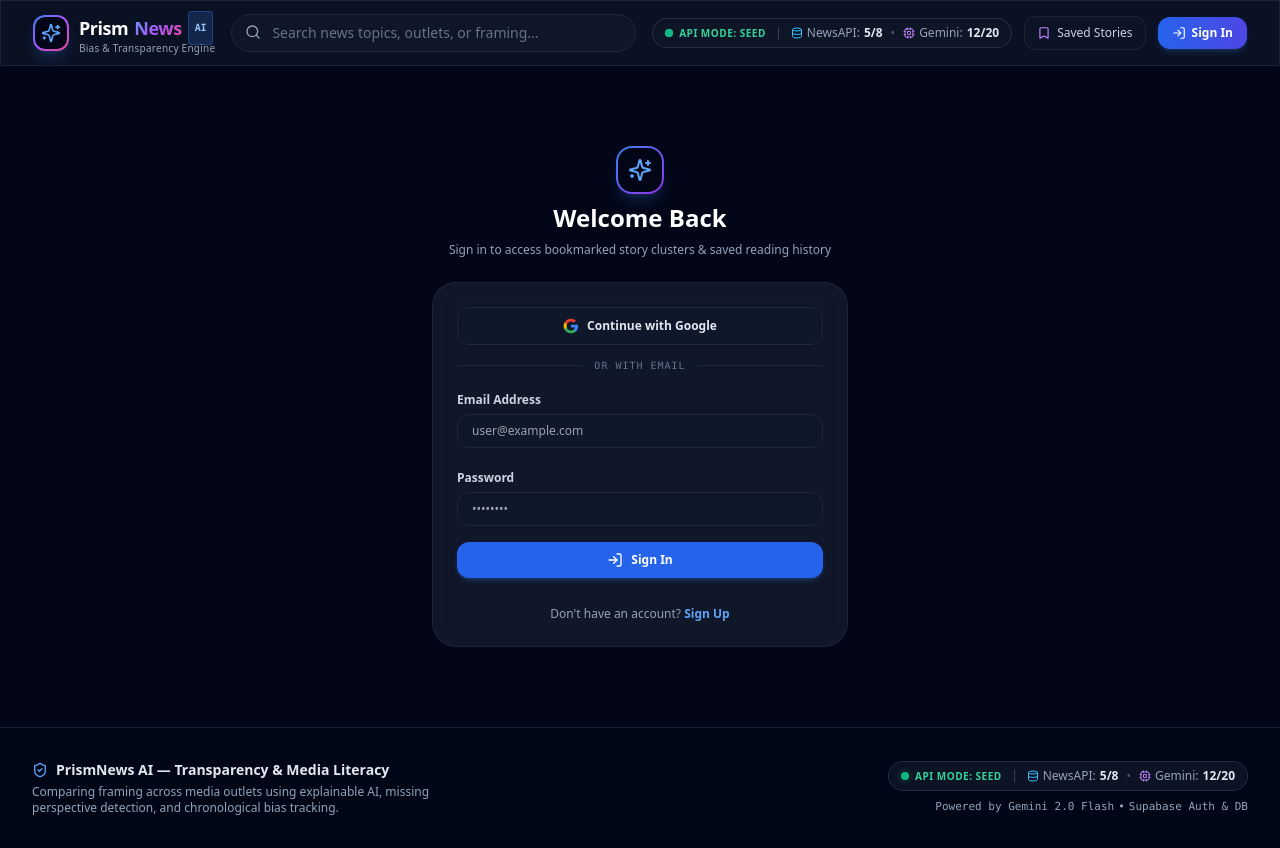
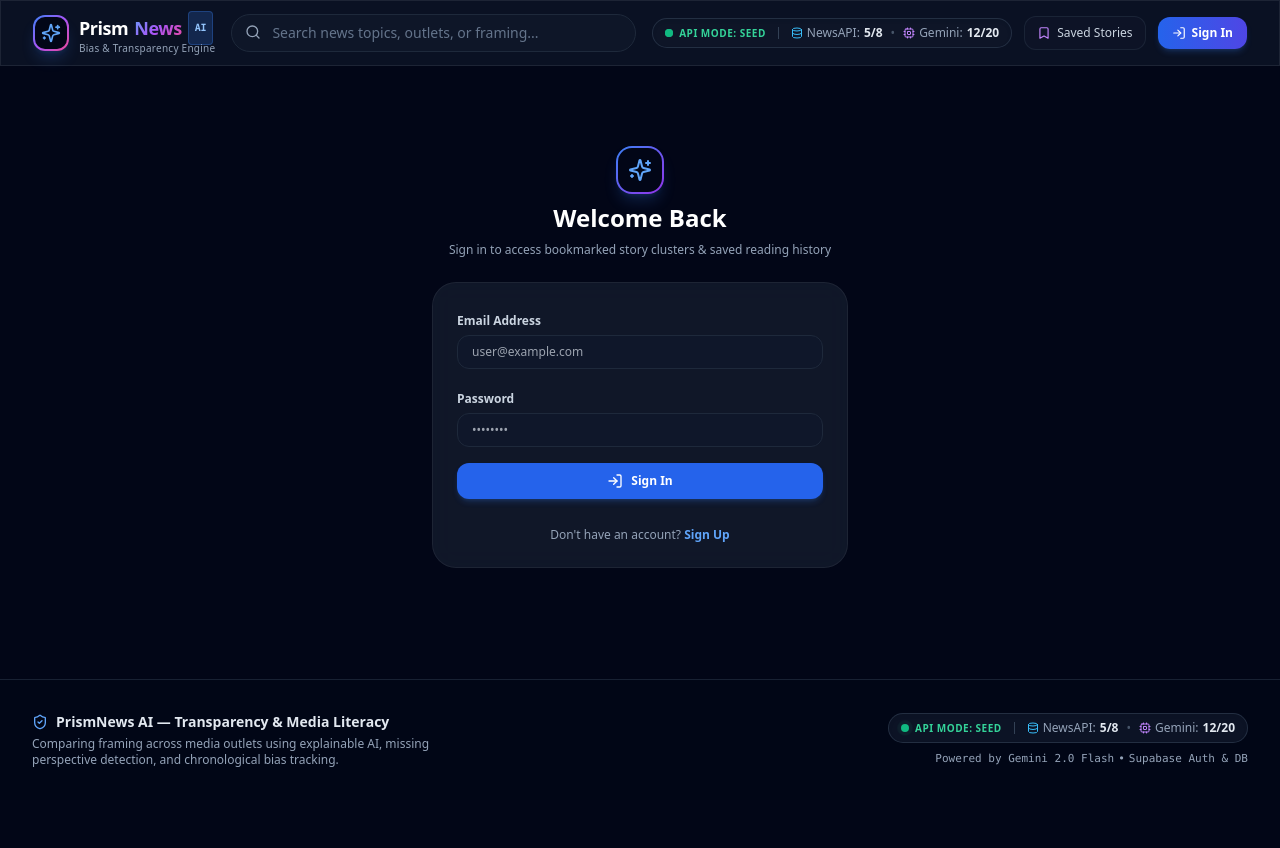
Before and after one commit to mohd-najeeb11/PrismNews_AI, a Next.js app in the folder frontend/: page /login in a window 1280 px wide. After the commit the page ends 800 px from the top, so only its background shows below. Built offline with nearby package versions, Linux system fonts and the light colour scheme; no server answers.

Commit message:
Remove Google login button and simplify auth to email sign-in

```diff
--- a/frontend/app/login/page.tsx
+++ b/frontend/app/login/page.tsx
@@ -35,33 +35,6 @@
     }
   };
 
-  const handleGoogleLogin = async () => {
-    setLoading(true);
-    const userObj = { email: 'user.google@gmail.com', name: 'Google User', is_authenticated: true };
-    if (typeof window !== 'undefined') {
-      localStorage.setItem('prism_user', JSON.stringify(userObj));
-    }
-
-    try {
-      const supabase = createClient();
-      const { error } = await supabase.auth.signInWithOAuth({
-        provider: 'google',
-        options: {
-          redirectTo: `${window.location.origin}/auth/callback`,
-        },
-      });
-      if (error) {
-        router.push('/saved');
-        router.refresh();
-      }
-    } catch (err) {
-      router.push('/saved');
-      router.refresh();
-    } finally {
-      setLoading(false);
-    }
-  };
-
   return (
     <div className="max-w-md mx-auto py-12 px-4 space-y-6">
       <div className="text-center space-y-2">
@@ -77,41 +50,6 @@
       </div>
 
       <div className="glass-card p-6 rounded-3xl border border-slate-800 space-y-5">
-        {/* Google OAuth Button */}
-        <button
-          onClick={handleGoogleLogin}
-          type="button"
-          disabled={loading}
-          className="w-full py-2.5 px-4 bg-slate-900 hover:bg-slate-800 border border-slate-800 hover:border-slate-700 text-slate-200 rounded-xl text-xs font-semibold flex items-center justify-center gap-2 transition-all shadow-sm"
-        >
-          <svg className="w-4 h-4" viewBox="0 0 24 24">
-            <path
-              fill="#4285F4"
-              d="M22.56 12.25c0-.78-.07-1.53-.2-2.25H12v4.26h5.92c-.26 1.37-1.04 2.53-2.21 3.31v2.77h3.57c2.08-1.92 3.28-4.74 3.28-8.09z"
-            />
-            <path
-              fill="#34A853"
-              d="M12 23c2.97 0 5.46-.98 7.28-2.66l-3.57-2.77c-.98.66-2.23 1.06-3.71 1.06-2.86 0-5.29-1.93-6.16-4.53H2.18v2.84C3.99 20.53 7.7 23 12 23z"
-            />
-            <path
-              fill="#FBBC05"
-              d="M5.84 14.09c-.22-.66-.35-1.36-.35-2.09s.13-1.43.35-2.09V7.06H2.18C1.43 8.55 1 10.22 1 12s.43 3.45 1.18 4.94l2.85-2.22.81-.63z"
-            />
-            <path
-              fill="#EA4335"
-              d="M12 5.38c1.62 0 3.06.56 4.21 1.64l3.15-3.15C17.45 2.09 14.97 1 12 1 7.7 1 3.99 3.47 2.18 7.06l3.66 2.84c.87-2.6 3.3-4.52 6.16-4.52z"
-            />
-          </svg>
-          <span>{loading ? 'Connecting Google...' : 'Continue with Google'}</span>
-        </button>
-
-        <div className="relative flex items-center justify-center">
-          <div className="border-t border-slate-800 w-full" />
-          <span className="bg-slate-900 px-3 text-[10px] text-slate-500 uppercase tracking-widest absolute font-mono">
-            Or with email
-          </span>
-        </div>
-
         {errorMsg && (
           <div className="p-3 rounded-xl bg-rose-950/40 border border-rose-800/40 text-xs text-rose-300">
             {errorMsg}
```
